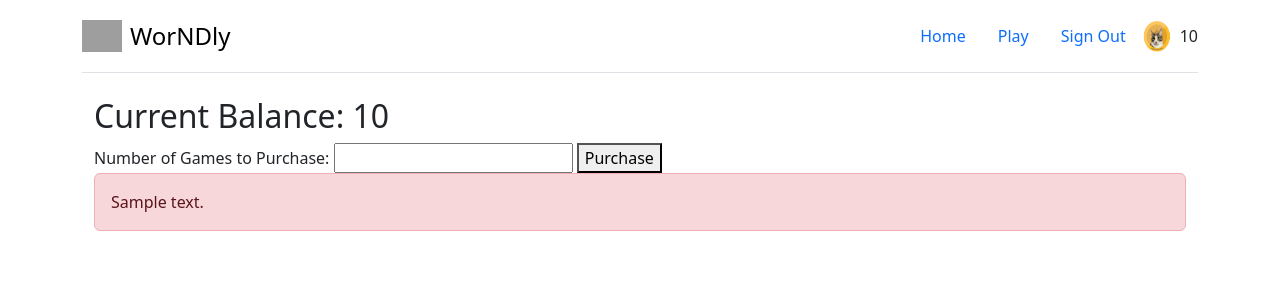
After one commit to NKyhl/WordleND, a Django app: template src/wordleND/templates/purchase.html in a window 1280 px wide. The commit adds this page. Shown: the top 300 px of the page. Run offline with Django 5.2, Linux system fonts and the light colour scheme; the template is opened without the code that fills it: most values are stand-ins (such as "Sample title", 1, 10 or a date in 2020); grey boxes are pictures that could not be loaded.

Commit message:
Rest Updates

```diff
--- a/src/wordleND/api.py
+++ b/src/wordleND/api.py
@@ -34,6 +34,7 @@ def user_pay(access_token, email, amount):
     response = requests.post(f"https://jcssantos.pythonanywhere.com/api/group15/group15/player/{email}/pay", headers=headers, data=data)
 
     if response.status_code == 200:
-        return response.json()
+        return {'message':f'Successfully purchased {amount} games!'}
     else:
         print("Failed to access the API endpoint to pay:", response.status_code)
+        return {'message':f'Insufficient Funds!'}
--- a/src/wordleND/templates/base.html
+++ b/src/wordleND/templates/base.html
@@ -21,6 +21,14 @@
                     <a href="/" class="nav-link active" aria-current="page">Home</a>
                 </li>
                 {% if user.is_authenticated %}
+                    <li class="nav-item">
+                        <a href="/play" class="nav-link" aria-current="page">Play</a>
+                    </li>
+                    {% if balance == 0 or plays_today >= 3 %}
+                        <li>
+                            <a href="/purchase" class="nav-link" aria-current="page"> Purchase Plays </a>
+                        </li>
+                    {% endif %}
                     <li class="nav-item">
                         <a href="/signout" class="nav-link" aria-current="page">Sign Out</a>
                     </li>
--- /dev/null
+++ b/src/wordleND/templates/purchase.html
@@ -0,0 +1,40 @@
+{% extends "base.html" %}
+
+{% block title %}Welcome to WorNDly!{% endblock %}
+
+{% block nav-pills %}
+    <li class="nav-item">
+        <a href="/" class="nav-link" aria-current="page">Home</a>
+    </li>
+    <li class="nav-item">
+        <a href="/play" class="nav-link" aria-current="page">Play</a>
+    </li>
+    <li class="nav-item">
+        <a href="/signout" class="nav-link" aria-current="page">Sign Out</a>
+    </li>
+    <li class="nav-item" style="display: flex; align-items: center;">
+        <img src="static/kratoscoin.png" alt="Kratos Coins" class="bi me-2" width="30" height="35" style="margin-right: 5px;">
+        <p style="margin: 0;">{{ balance }}</p>
+    </li>
+{% endblock %}
+
+{% block content %}
+    <div class="container">
+        <div class="content" id="content">
+            <h2>Current Balance: {{ balance }}</h2>
+
+            <form method="post">
+                {% csrf_token %}
+                <label for="amount">Number of Games to Purchase:</label>
+                <input type="number" id="amount" name="amount" min="1" required>
+                <button type="submit">Purchase</button>
+            </form>
+
+            {% if transaction_result %}
+                <div class="alert {% if transaction_result.success %}alert-success{% else %}alert-danger{% endif %}" role="alert">
+                    {{ transaction_result.message }}
+                </div>
+            {% endif %}
+        </div>
+    </div>
+{% endblock %}
--- a/src/wordleND/urls.py
+++ b/src/wordleND/urls.py
@@ -8,5 +8,6 @@ urlpatterns = [
     path("play", views.play, name="play"),
     path("signout", views.signout, name="signout"),
     path("check-word", views.check_word, name="check-word"),
-    path("create-game", views.create_game, name="create-game")
+    path("create-game", views.create_game, name="create-game"),
+    path("purchase", views.purchase, name="purchase")
 ]
```
Also changed, not shown: src/wordleND/views.py (+30 -2 lines).
